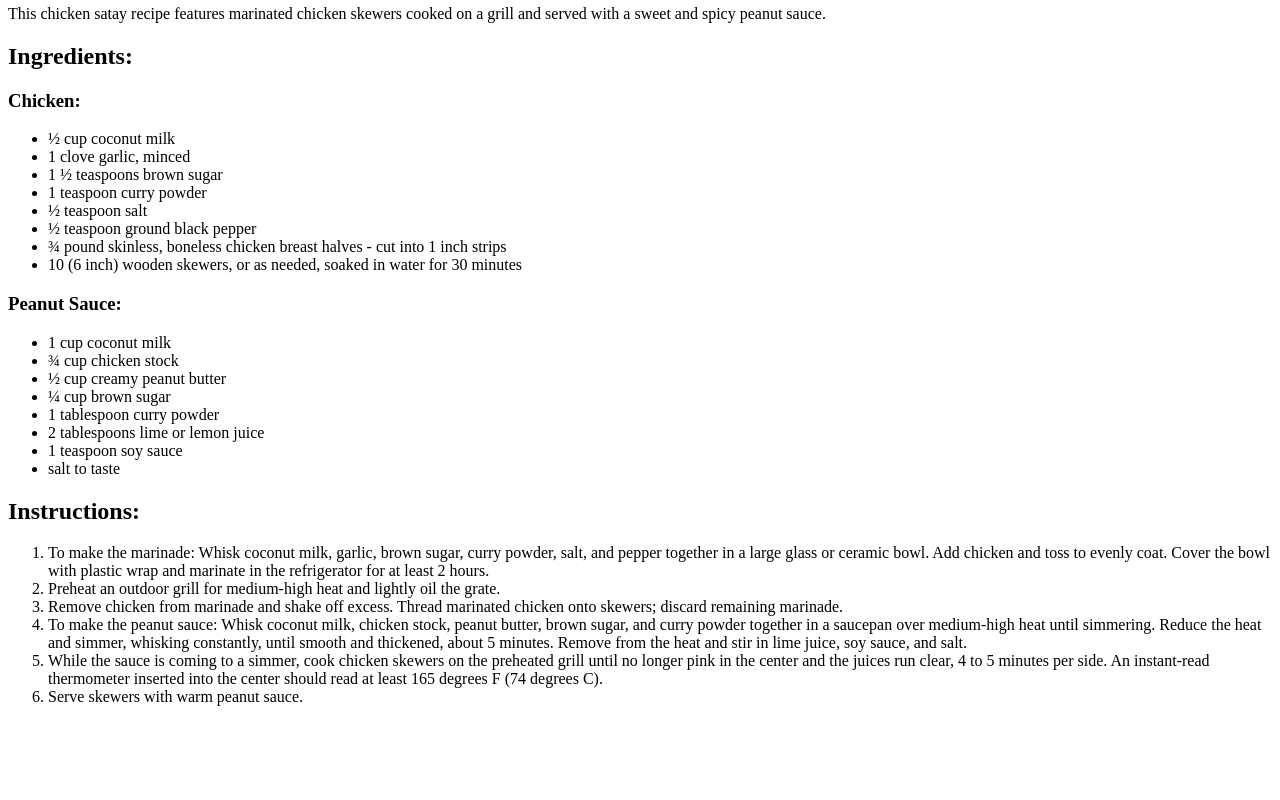
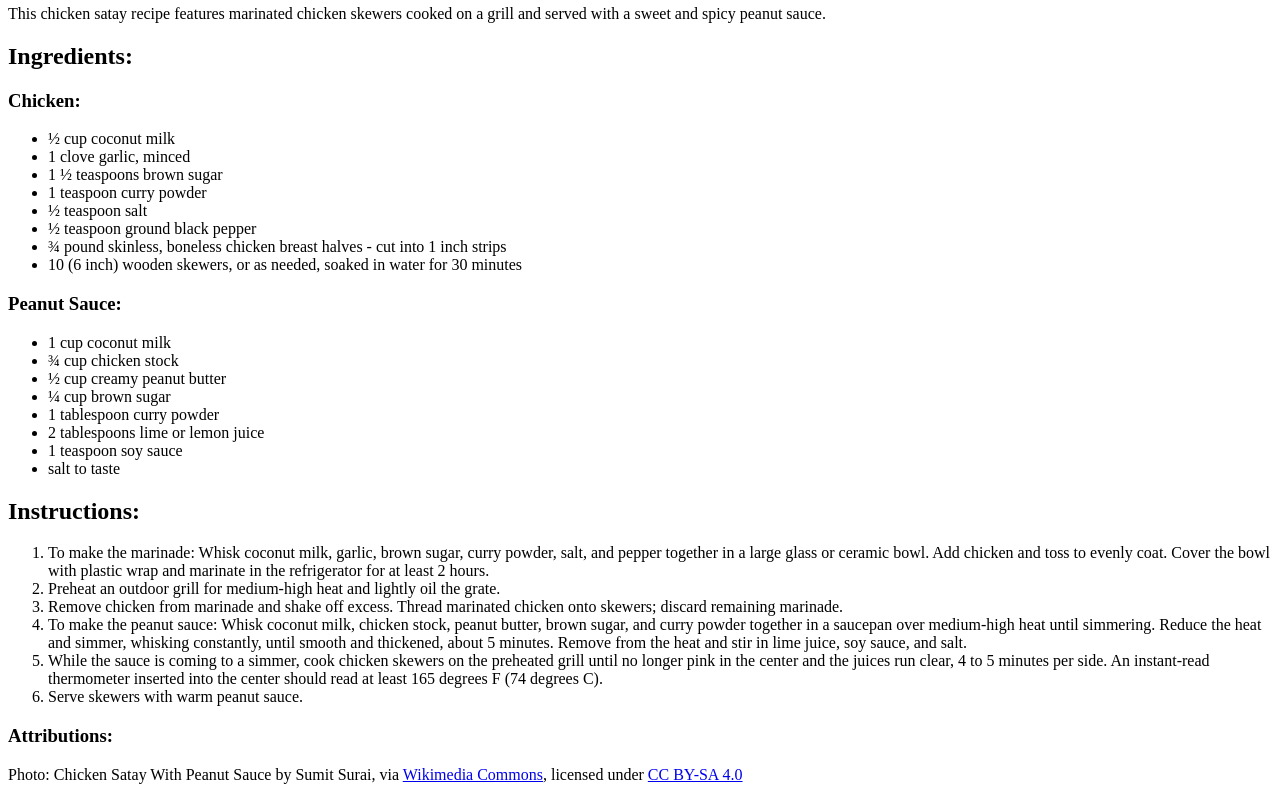
Before and after one commit to i-am-ender/odin-recipes, a plain HTML site: page recipes/satay-chicken.html in a window 1280 px wide. Shown: the part 562-1362 px from the top of the page. Before the commit the page ends 1284 px from the top, so only its background shows below. Drawn offline with Linux system fonts and the light colour scheme.

Commit message:
Add attributions to image in satay-chicken.html

```diff
--- a/recipes/satay-chicken.html
+++ b/recipes/satay-chicken.html
@@ -43,5 +43,11 @@
         <li>While the sauce is coming to a simmer, cook chicken skewers on the preheated grill until no longer pink in the center and the juices run clear, 4 to 5 minutes per side. An instant-read thermometer inserted into the center should read at least 165 degrees F (74 degrees C).</li>
         <li>Serve skewers with warm peanut sauce.</li>
     </ol>
+    <footer>
+        <h3>Attributions:</h3>
+        <p>
+            Photo: Chicken Satay With Peanut Sauce by Sumit Surai, via <a href="https://commons.wikimedia.org/wiki/File:Chicken_Satay_With_Peanut_Sauce.jpg">Wikimedia Commons</a>, licensed under <a href="https://creativecommons.org/licenses/by-sa/4.0/">CC BY-SA 4.0</a>
+        </p>
+    </footer>
 </body>
 </html>
```
